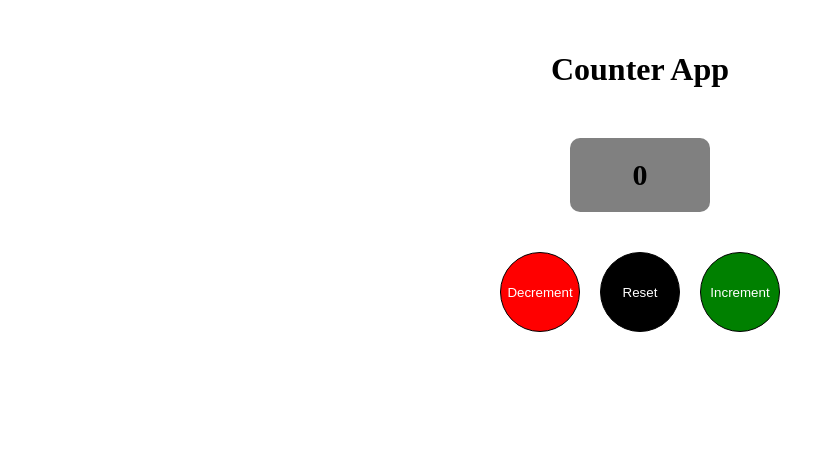
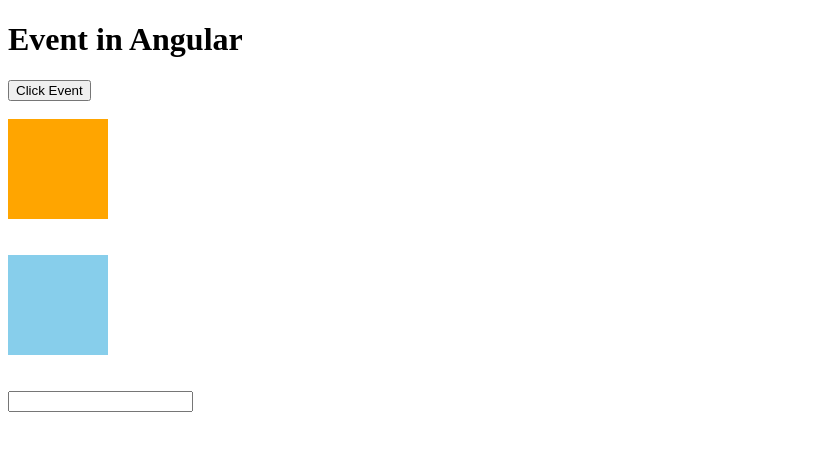
Before and after one commit to chavannikhil802/angular-19-tutorial, an Angular app: page / in a window 1280 px wide. Shown: the top 450 px of the page, without its empty margins (0-835 px from the left). Built offline with nearby package versions, Linux system fonts and the light colour scheme.

Commit message:
Completed Chapter 12 - Click, Input, Mouse, Focus and Blur events

```diff
--- a/src/app/app.component.html
+++ b/src/app/app.component.html
@@ -1,5 +1,9 @@
+<!-- CHAPTER 12 -->
+<app-chp-12></app-chp-12>
+<!-- END OF CHAPTER 12 -->
+
 <!-- CHAPTER 11 -->
- <app-chp-11></app-chp-11>
+ <!-- <app-chp-11></app-chp-11> -->
 <!-- END OF CHAPTER 11 -->
 
 <!-- CHAPTER 10 -->
--- a/src/app/app.component.ts
+++ b/src/app/app.component.ts
@@ -5,6 +5,7 @@ import { SignupComponent } from './signup/signup.component';
 import { ProfileComponent } from './profile/profile.component';
 import { Chp10Component } from './chapters/chp-10/chp-10.component';
 import { Chp11Component } from './chapters/chp-11/chp-11.component';
+import { Chp12Component } from './chapters/chp-12/chp-12.component';
 
 @Component({
   selector: 'app-root',
@@ -14,7 +15,8 @@ import { Chp11Component } from './chapters/chp-11/chp-11.component';
     SignupComponent,
     ProfileComponent,
     Chp10Component,
-    Chp11Component
+    Chp11Component,
+    Chp12Component
   ],
   templateUrl: './app.component.html',
   styleUrl: './app.component.css'
--- /dev/null
+++ b/src/app/chapters/chp-12/chp-12.component.html
@@ -0,0 +1,24 @@
+<h1>Event in Angular</h1>
+
+<button class="btn" name="btn" (click)="handleEvent($event)">Click Event</button>
+
+<br><br>
+
+<div
+style="background-color: orange; width: 100px; height: 100px;"
+(mouseenter)="handleEvent($event)"></div>
+
+<br><br>
+
+<div
+style="background-color: skyblue; width: 100px; height: 100px;"
+(mouseleave)="handleEvent($event)"></div>
+
+<br><br>
+
+<input
+type="text"
+name="" id=""
+(input)="handleEvent($event)"
+(focus)="handleEvent($event)"
+(blur)="handleEvent($event)">
--- /dev/null
+++ b/src/app/chapters/chp-12/chp-12.component.ts
@@ -0,0 +1,15 @@
+import { Component } from '@angular/core';
+
+@Component({
+  selector: 'app-chp-12',
+  imports: [],
+  templateUrl: './chp-12.component.html',
+  styleUrl: './chp-12.component.css'
+})
+export class Chp12Component {
+
+  handleEvent(event: any) {
+    console.log("Function type - ", event.type);
+    console.log("Function target - ", event.target);
+  }
+}
```
Also changed, not shown: src/app/chapters/chp-12/chp-12.component.css (added), 1 other file (tests, documents, lock files or other folders).
